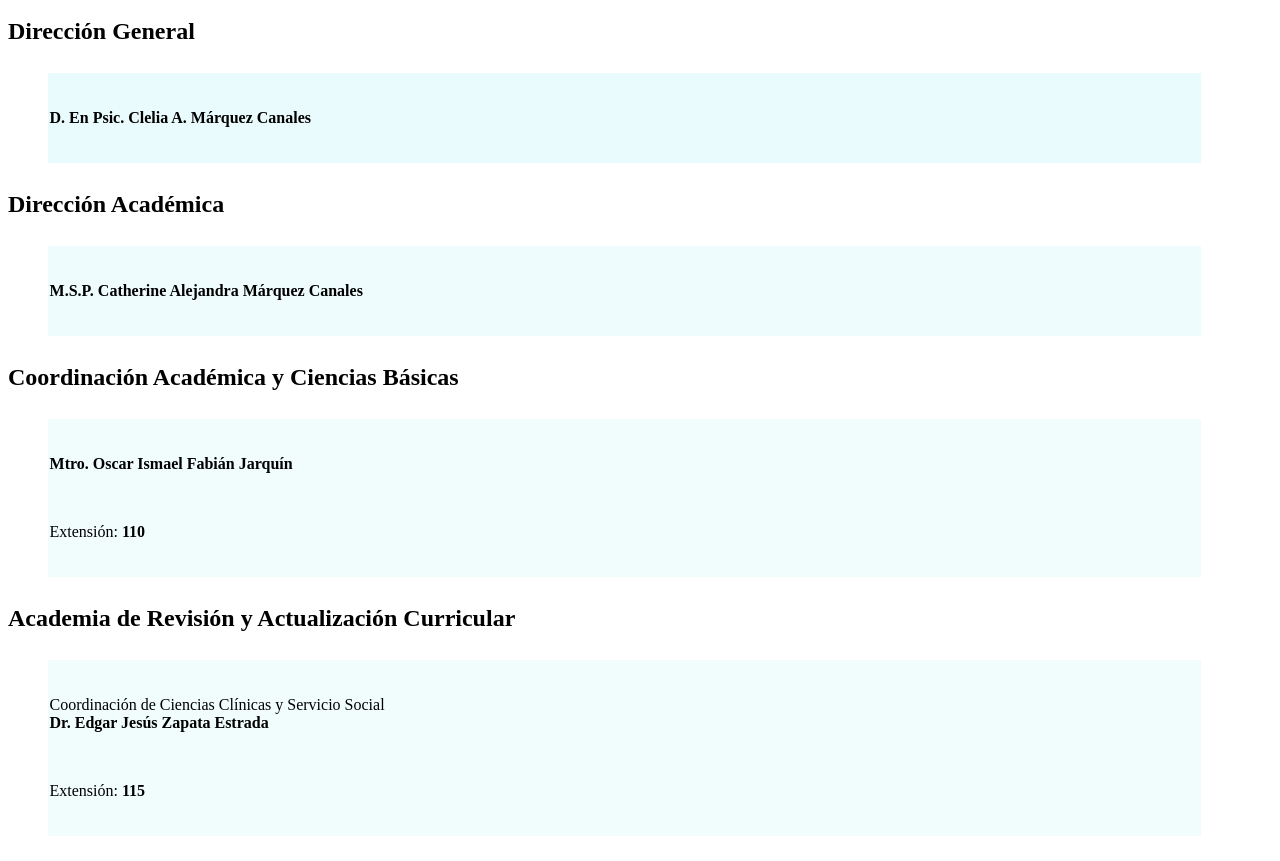
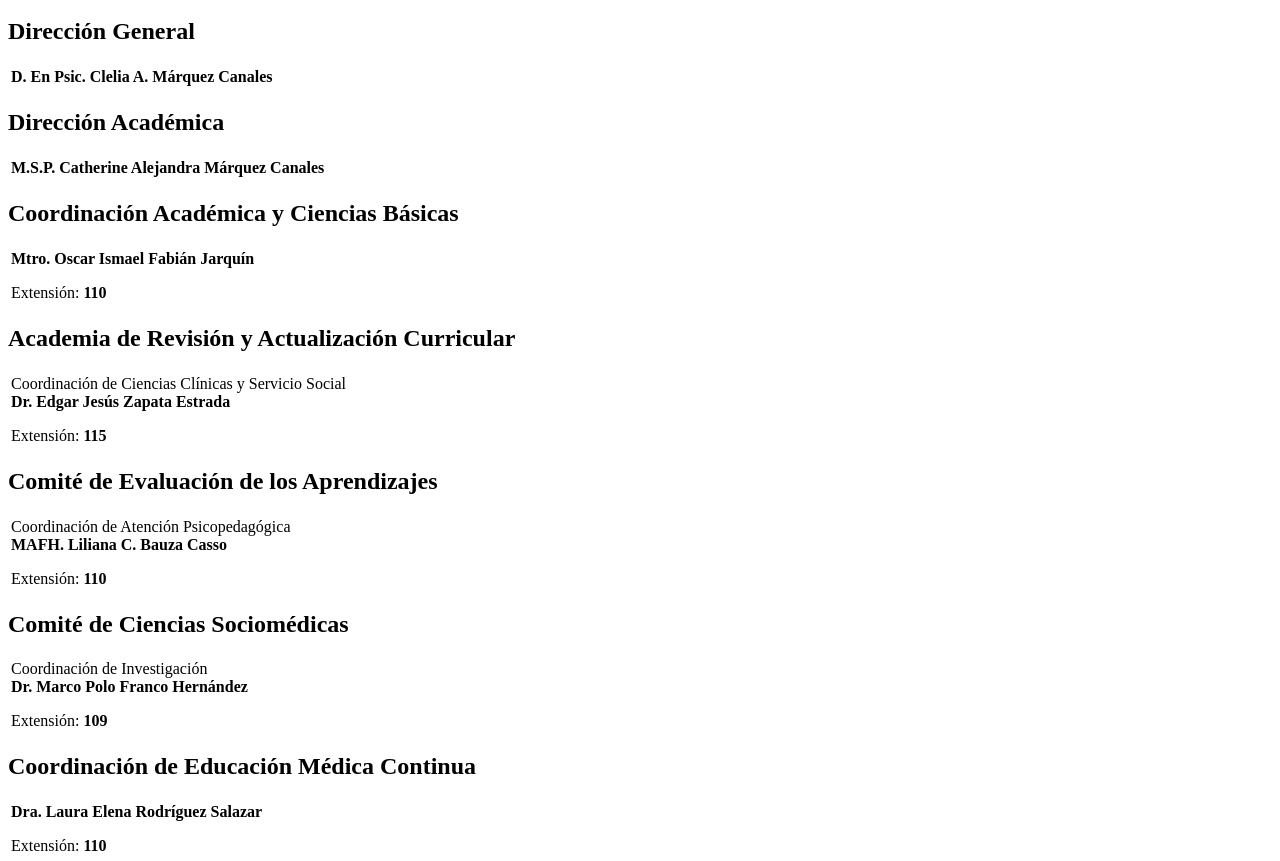
Before and after one commit to porfidev/tominaga-nakamoto, a website: page directorio/index.html in a window 1280 px wide. Shown: the part 48-909 px from the top of the page. Drawn offline with Linux system fonts and the light colour scheme.

Commit message:
fix: styles on directory and remove unused tags

```diff
--- a/directorio/index.html
+++ b/directorio/index.html
@@ -1,98 +1,85 @@
-<div class="pagina">
+<div class='pagina'>
   <h1>Directorio General</h1>
   <h2>Dirección General</h2>
-    <table width="95%" border="0" cellspacing="8" cellpadding="2">
+  <table>
     <tr>
-            <td width="2%" align="right">&nbsp;</td>
-            <td width="98%" bgcolor="#EAFBFD"><p>&nbsp;</p>
+      <td>
         <p><strong>D. En Psic. Clelia A. Márquez Canales </strong></p>
-                <p>&nbsp;</p></td>
+      </td>
     </tr>
   </table>
 
   <h2>Dirección Académica </h2>
-    <table width="95%" border="0" cellspacing="8" cellpadding="2">
+  <table>
     <tr>
-            <td width="2%" align="right">&nbsp;</td>
-            <td width="98%" bgcolor="#EEFCFD"><p>&nbsp;</p>
+      <td>
         <p><strong>M.S.P. Catherine Alejandra Márquez Canales</strong></p>
-                <p>&nbsp;</p></td>
+      </td>
     </tr>
   </table>
 
   <h2>Coordinación Académica y Ciencias Básicas </h2>
-    <table width="95%" border="0" cellspacing="8" cellpadding="2">
+  <table>
     <tr>
-            <td width="2%" align="right">&nbsp;</td>
-            <td width="98%" bgcolor="#F1FCFD"><p>&nbsp;</p>
+      <td>
         <p><strong>Mtro. Oscar Ismael Fabián Jarquín</strong></p>
-                <p>&nbsp;</p>
         <p>Extensión: <strong>110</strong></p>
-                <p>&nbsp;</p></td>
+      </td>
     </tr>
   </table>
 
   <h2>Academia de Revisión y Actualización Curricular </h2>
-    <table width="95%" border="0" cellspacing="8" cellpadding="2">
+  <table>
     <tr>
-            <td width="2%" align="right">&nbsp;</td>
-            <td width="98%" bgcolor="#F1FCFD"><p>&nbsp;</p>
-                <p>Coordinación de Ciencias Clínicas y Servicio Social<br/>
+      <td>
+        <p>Coordinación de Ciencias Clínicas y Servicio Social<br />
           <strong>Dr. Edgar Jesús Zapata Estrada</strong></p>
-                <p>&nbsp;</p>
         <p>Extensión: <strong>115</strong></p>
-                <p>&nbsp;</p></td>
+      </td>
     </tr>
   </table>
 
   <h2>Comité de Evaluación de los Aprendizajes </h2>
-    <table width="95%" border="0" cellspacing="8" cellpadding="2">
+  <table>
     <tr>
-            <td width="2%" align="right">&nbsp;</td>
-            <td width="98%" bgcolor="#F1FCFD"><p>&nbsp;</p>
-                <p>Coordinación de Atención Psicopedagógica<br/>
+      <td>
+        <p>Coordinación de Atención Psicopedagógica<br />
           <strong>MAFH. Liliana C. Bauza Casso</strong></p>
-                <p>&nbsp;</p>
+
         <p>Extensión: <strong>110</strong></p>
-                <p>&nbsp;</p></td>
+      </td>
     </tr>
   </table>
 
 
   <h2>Comité de Ciencias Sociomédicas </h2>
-    <table width="95%" border="0" cellspacing="8" cellpadding="2">
+  <table>
     <tr>
-            <td width="2%" align="right">&nbsp;</td>
-            <td width="98%" bgcolor="#F1FCFD"><p>&nbsp;</p>
-                <p>Coordinación de Investigación<br/>
+      <td>
+        <p>Coordinación de Investigación<br />
           <strong>Dr. Marco Polo Franco Hernández</strong></p>
-                <p>&nbsp;</p>
         <p>Extensión: <strong>109</strong></p>
-                <p>&nbsp;</p></td>
+      </td>
     </tr>
   </table>
 
   <h2>Coordinación de Educación Médica Continua </h2>
-    <table width="95%" border="0" cellspacing="8" cellpadding="2">
+  <table>
     <tr>
-            <td width="2%" align="right">&nbsp;</td>
-            <td width="98%" bgcolor="#F4FCFD"><p>&nbsp;</p>
+      <td>
         <p><strong>Dra. Laura Elena Rodríguez Salazar</strong></p>
-                <p>&nbsp;</p>
         <p>Extensión: <strong>110</strong></p>
-                <p>&nbsp;</p></td>
+      </td>
     </tr>
   </table>
 
   <h2>Coordinación de Servicios Escolares </h2>
-    <table width="95%" border="0" cellspacing="8" cellpadding="2">
+  <table>
     <tr>
-            <td width="2%" align="right">&nbsp;</td>
-            <td width="98%" bgcolor="#F4FCFD"><p>&nbsp;</p>
+      <td>
         <p><strong>Dra. Lilia Cecilia Tapia Osorio</strong></p>
-                <p>&nbsp;</p>
         <p>Extensión: <strong>116</strong></p>
-                <p>&nbsp;</p></td>
+      </td>
     </tr>
   </table>
 </div>
--- a/estilos.css
+++ b/estilos.css
@@ -77,9 +77,9 @@ body {
 }
 
 .navigator-info {
+  padding: 10px;
+  color: #000;
   background-color: #099;
-  color: #000;
-  padding: 10px;
 }
 
 .site-info {
@@ -164,13 +164,11 @@ table.falsa {
 
 .pagina h2 {
   display: block;
-  margin-right: 20px;
   margin-bottom: 10px;
-  margin-left: 20px;
   padding-left: 20px;
   border-left-width: 4px;
   border-left-style: solid;
-  background-color: #F8FBFC;
+  background-color: #e5fafc;
 }
 
 .pagina ol {
@@ -194,10 +192,9 @@ table.falsa {
 }
 
 .pagina table {
-  margin-left: 50px;
+  width: 100%;
   color: #004747;
-  border: thin dashed #9CF;
-  background-color: #F9FCFD;
+  margin-bottom: 10px;
 }
 
 .pagina table h3 {
@@ -206,11 +203,14 @@ table.falsa {
   border-left-style: solid;
 }
 
-.pagina td {
-  padding-top: 10px;
-  padding-bottom: 10px;
-  padding-left: 20px;
+.pagina table td {
+  padding: 20px;
   border: thin dashed #9CF;
+  background-color: #F1FCFD;
+}
+
+.pagina table td p {
+  padding: 12px 0;
 }
 
 html {
```
Lines whose indentation alone changed are shown as unchanged.
